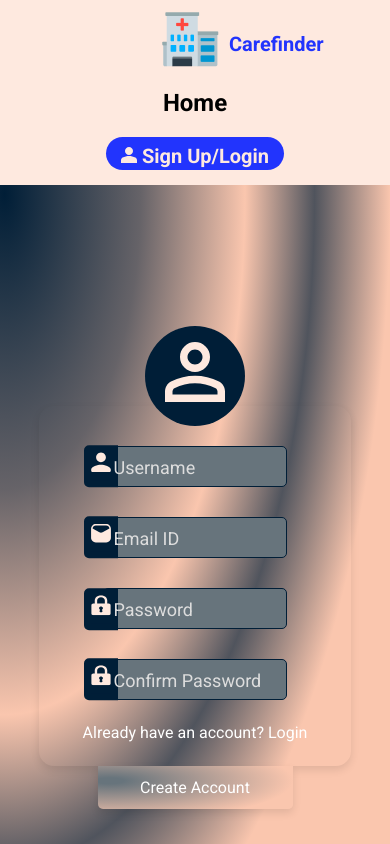
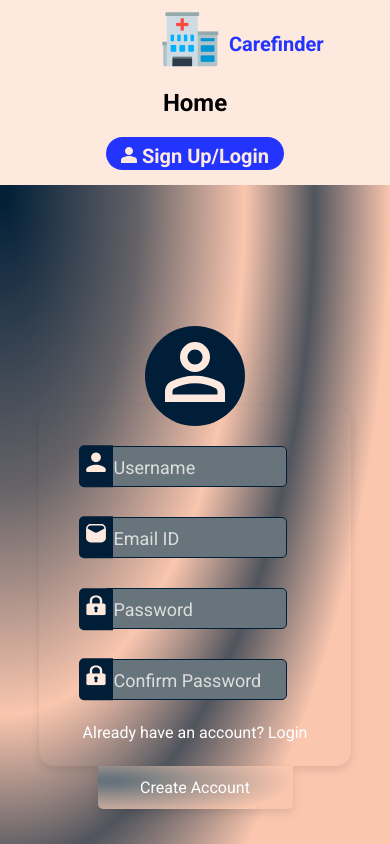
Before and after one commit to ClassicalQueen/CareFinder, a React (Vite) app: page /signup in a window 390 px wide. Shown: the top 844 px of the page. Built offline with nearby package versions, Linux system fonts and the light colour scheme.

Commit message:
updated responsiveness

```diff
--- a/src/components/signup.css
+++ b/src/components/signup.css
@@ -288,7 +288,7 @@
   .signup .user-icon {
     position: absolute;
     top: 60px;
-    left: 45px;
+    left: 40px;
     background:#001E37;
     border: 7px solid #001E37;
     border-radius: 5px 0px 0px 5px;
@@ -297,7 +297,7 @@
 .signup .mail-icon{
     position: absolute;
     top: 131px;
-    left: 45px;
+    left: 40px;
     background:#001E37;
     border: 7px solid #001E37;
     border-radius: 5px 0px 0px 5px;
@@ -306,7 +306,7 @@
 .signup .lock-icon {
     position: absolute;
     top: 203px;
-    left: 45px;
+    left: 40px;
     background:#001E37;
     border: 7px solid #001E37;
     border-radius: 5px 0px 0px 5px;
@@ -315,7 +315,7 @@
 .signup .lock-icon2 {
   position: absolute;
   top: 273px;
-  left: 45px;
+  left: 40px;
   background:#001E37;
   border: 7px solid #001E37;
   border-radius: 5px 0px 0px 5px;
```
